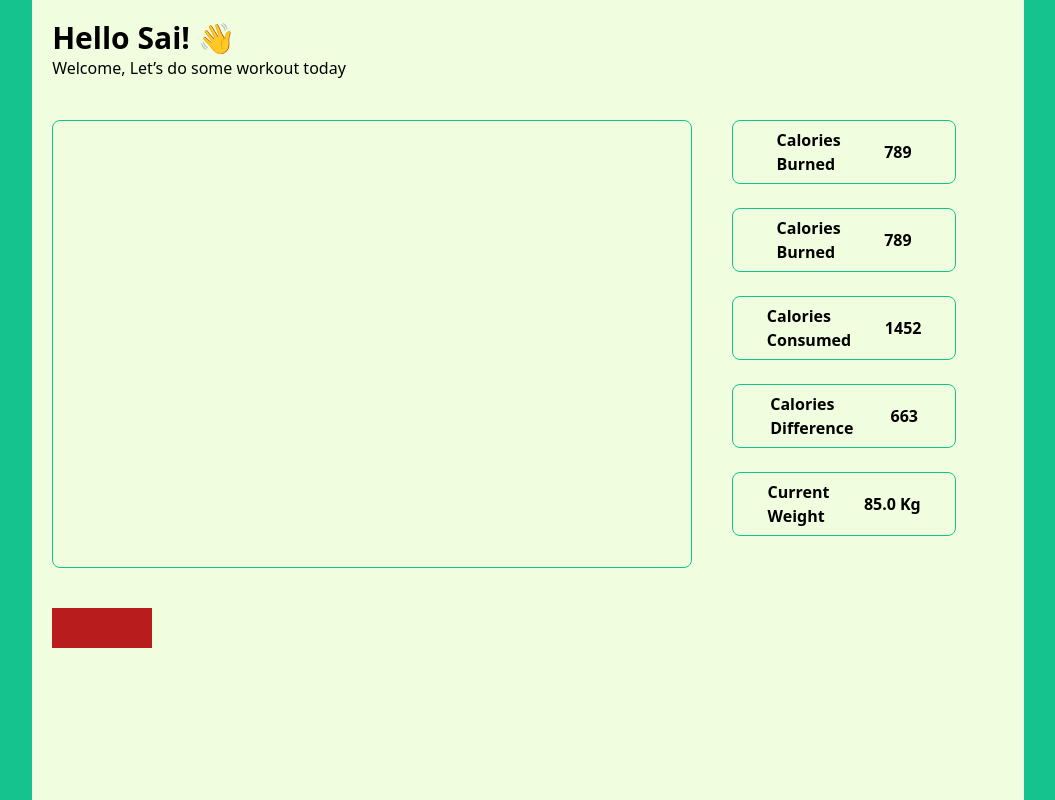
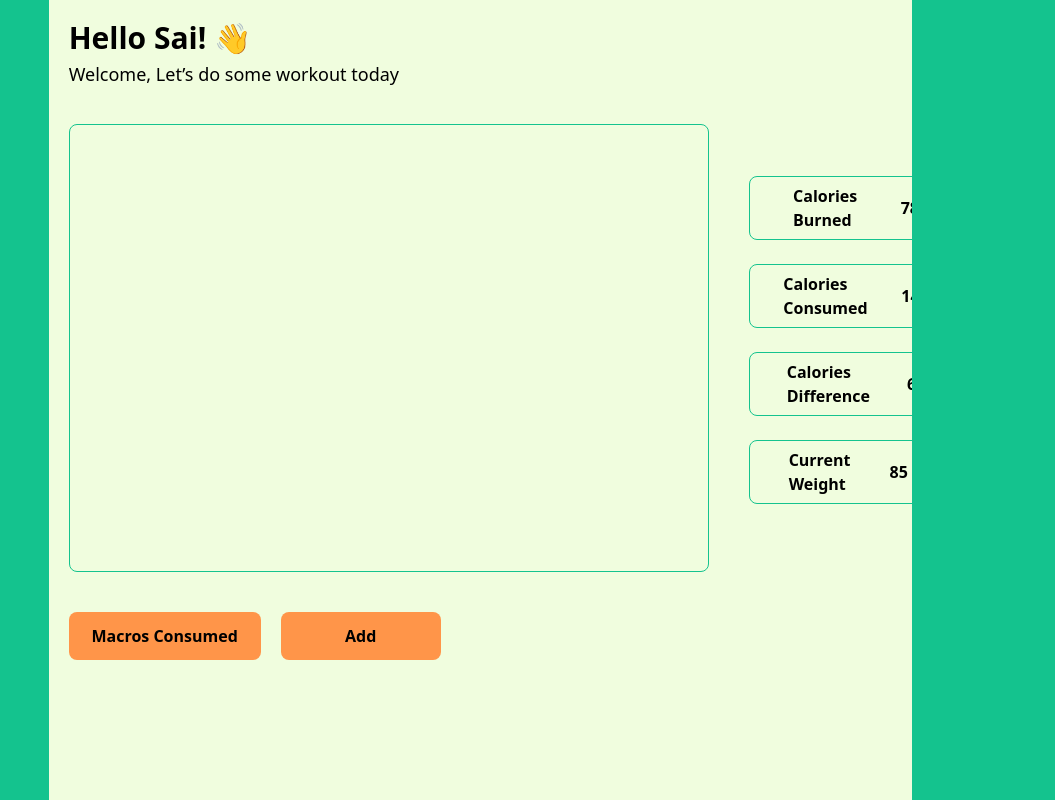
Before and after one commit to saikrishnadas/Fitness-Tracker, a Next.js app: page / in a window 1280 px wide. Shown: the whole page, without its empty margins (22-1077 px from the left). Built offline with nearby package versions, Linux system fonts and the light colour scheme.

Commit message:
Adding Mobile View

```diff
--- /dev/null
+++ b/src/components/Metrics/MetricBox.tsx
@@ -0,0 +1,36 @@
+interface MetricBoxProps {
+  text: string;
+  description: string;
+  count: number;
+  isWeight: boolean;
+  color: string;
+}
+
+function MetricBox({
+  text,
+  description,
+  count,
+  isWeight,
+  color,
+}: MetricBoxProps) {
+  return (
+    <div
+      className={`flex h-[6rem] w-[18rem] items-center justify-evenly rounded-lg border lg:h-[4rem] lg:w-[14rem] border-[${color}]`}
+    >
+      <div className='flex flex-col justify-center text-2xl font-bold lg:text-base'>
+        <p className='capitalize'>{text}</p>
+        <p className='capitalize'>{description}</p>
+      </div>
+      {isWeight ? (
+        <p className='text-4xl font-bold lg:text-base'>
+          {count}
+          <span className='ml-1'>Kg</span>
+        </p>
+      ) : (
+        <p className='text-4xl font-bold lg:text-base'>{count}</p>
+      )}
+    </div>
+  );
+}
+
+export default MetricBox;
--- /dev/null
+++ b/src/components/Metrics/Metrics.tsx
@@ -0,0 +1,37 @@
+import MetricBox from '@/components/Metrics/MetricBox';
+function Metrics() {
+  return (
+    <div className='mt-10 grid grid-cols-2 gap-4 lg:mt-0 lg:ml-10 lg:grid-cols-1 lg:gap-6'>
+      <MetricBox
+        text='calories'
+        description='burned'
+        count={789}
+        isWeight={false}
+        color='#14C38E'
+      />
+      <MetricBox
+        text='calories'
+        description='consumed'
+        count={1452}
+        isWeight={false}
+        color='#14C38E'
+      />
+      <MetricBox
+        text='calories'
+        description='difference'
+        count={663}
+        isWeight={false}
+        color='#14C38E'
+      />
+      <MetricBox
+        text='current'
+        description='weight'
+        count={85.0}
+        isWeight={true}
+        color='#14C38E'
+      />
+    </div>
+  );
+}
+
+export default Metrics;
--- /dev/null
+++ b/src/components/Profile/Profile.tsx
@@ -0,0 +1,9 @@
+function Profile() {
+  return (
+    <div>
+      <div className='ml-[3rem] hidden h-[100vh] w-[27vw] bg-[#14C38E] lg:block'></div>
+    </div>
+  );
+}
+
+export default Profile;
--- a/src/pages/index.tsx
+++ b/src/pages/index.tsx
@@ -1,61 +1,36 @@
 import * as React from 'react';
+import Metrics from '@/components/Metrics/Metrics';
+import Profile from '@/components/Profile/Profile';
 
 export default function HomePage() {
   return (
-    <div className='flex'>
-      <div className='h-[100vh] w-[5rem] bg-[rgb(20,195,142)]'></div>
-      <div className='m-5 flex flex-col'>
-        <div className=''>
-          <h1 className='text-3xl font-bold'>Hello Sai! 👋</h1>
-          <p>Welcome, Let’s do some workout today</p>
+    <div className='flex flex-col lg:flex-row'>
+      <div className='h-[8rem] w-[200vw] bg-[rgb(20,195,142)] lg:h-[100vh] lg:w-[5rem]'></div>
+      <div className='flex w-[200vw] flex-col items-center lg:w-fit lg:items-start'>
+        <span className='flex flex-col items-center lg:m-5 lg:items-start'>
+          <h1 className='mt-5 text-6xl font-bold lg:mt-0 lg:text-3xl'>
+            Hello Sai! 👋
+          </h1>
+          <p className='mt-5 text-3xl lg:mt-1 lg:text-lg'>
+            Welcome, Let’s do some workout today
+          </p>
+        </span>
+        <div className='flex flex-col items-center lg:flex-row'>
+          <div className='mt-10 lg:mt-4 lg:ml-5'>
+            <div className='h-[28rem] w-[45rem] rounded-lg border border-[#14C38E] lg:w-[40rem]'></div>
+          </div>
+          <Metrics />
         </div>
-        <div className='mt-10 flex'>
-          <div className='mr-10'>
-            <div className='h-[28rem] w-[40rem] rounded-lg border border-[#14C38E]'></div>
+        <div className='flex flex-col items-center lg:flex-row'>
+          <div className='mt-10 flex h-[4rem] w-[15rem] cursor-pointer items-center justify-center rounded-lg bg-[#FF9549] text-2xl font-bold lg:ml-5 lg:h-[3rem] lg:w-[12rem] lg:text-base'>
+            <p>Macros Consumed</p>
           </div>
-          <div className='flex flex-col gap-6'>
-            <div className='flex h-[4rem] w-[14rem] items-center justify-evenly rounded-lg border border-[#14C38E]'>
-              <div className='flex flex-col justify-center font-bold'>
-                <p>Calories</p>
-                <p>Burned</p>
-              </div>
-              <p className='font-bold'>789</p>
-            </div>
-            <div className='flex h-[4rem] w-[14rem] items-center justify-evenly rounded-lg border border-[#14C38E]'>
-              <div className='flex flex-col justify-center font-bold'>
-                <p>Calories</p>
-                <p>Burned</p>
-              </div>
-              <p className='font-bold'>789</p>
-            </div>
-            <div className='flex h-[4rem] w-[14rem] items-center justify-evenly rounded-lg border border-[#14C38E]'>
-              <div className='flex flex-col justify-center font-bold'>
-                <p>Calories</p>
-                <p>Consumed</p>
-              </div>
-              <p className='font-bold'>1452</p>
-            </div>
-            <div className='flex h-[4rem] w-[14rem] items-center justify-evenly rounded-lg border border-[#14C38E]'>
-              <div className='flex flex-col justify-center font-bold'>
-                <p>Calories</p>
-                <p>Difference</p>
-              </div>
-              <p className='font-bold'>663</p>
-            </div>
-            <div className='flex h-[4rem] w-[14rem] items-center justify-evenly rounded-lg border border-[#14C38E]'>
-              <div className='flex flex-col justify-center font-bold'>
-                <p>Current</p>
-                <p>Weight</p>
-              </div>
-              <p className='font-bold'>
-                85.0<span className='ml-1'>Kg</span>
-              </p>
-            </div>
+          <div className='mt-10 flex h-[4rem] w-[15rem] cursor-pointer items-center justify-center rounded-lg bg-[#FF9549] text-2xl  font-bold lg:ml-5 lg:h-[3rem] lg:w-[10rem] lg:text-base'>
+            <p>Add</p>
           </div>
         </div>
-        <div className='mt-10 h-10 w-[100px] bg-red-700'></div>
       </div>
-      <div className='ml-[3rem] h-[100vh] w-[27vw] bg-[#14C38E]'></div>
+      <Profile />
     </div>
   );
 }
```
